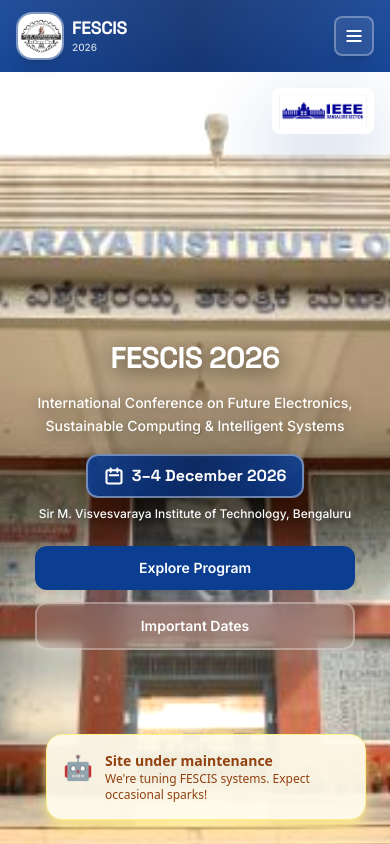
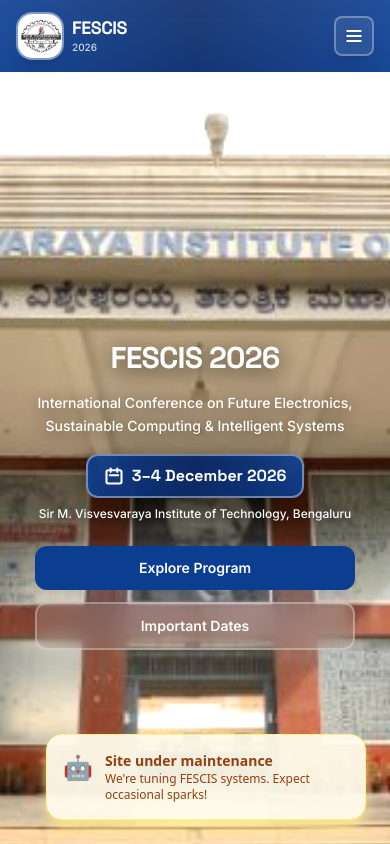
Before and after one commit to kshitiz-12/mvit-techcon, a React (Vite) app: page / in a window 390 px wide. Shown: the top 844 px of the page. Built offline with nearby package versions, Linux system fonts and the light colour scheme.

Commit message:
mobile view

```diff
--- a/src/components/HeroCarousel.tsx
+++ b/src/components/HeroCarousel.tsx
@@ -39,7 +39,7 @@
       </div>
 
       {/* IEEE Bangalore Logo Overlay */}
-      <div className="absolute right-4 top-4 z-20 animate-fade-in sm:right-8 sm:top-8">
+      {/* <div className="absolute right-4 top-4 z-20 animate-fade-in sm:right-8 sm:top-8">
         <div className="rounded-lg border border-white/20 bg-white/95 p-1.5 shadow-glow-lg backdrop-blur-md transition-transform hover:scale-105 sm:rounded-xl sm:p-2">
           <img
             src="/IEEE.jpg"
@@ -47,7 +47,7 @@
             className="h-8 w-auto sm:h-12 lg:h-16"
           />
         </div>
-      </div>
+      </div> */}
 
       {/* Carousel Indicators */}
       <div className="absolute bottom-4 left-1/2 z-20 flex -translate-x-1/2 gap-2 sm:bottom-6">
```
